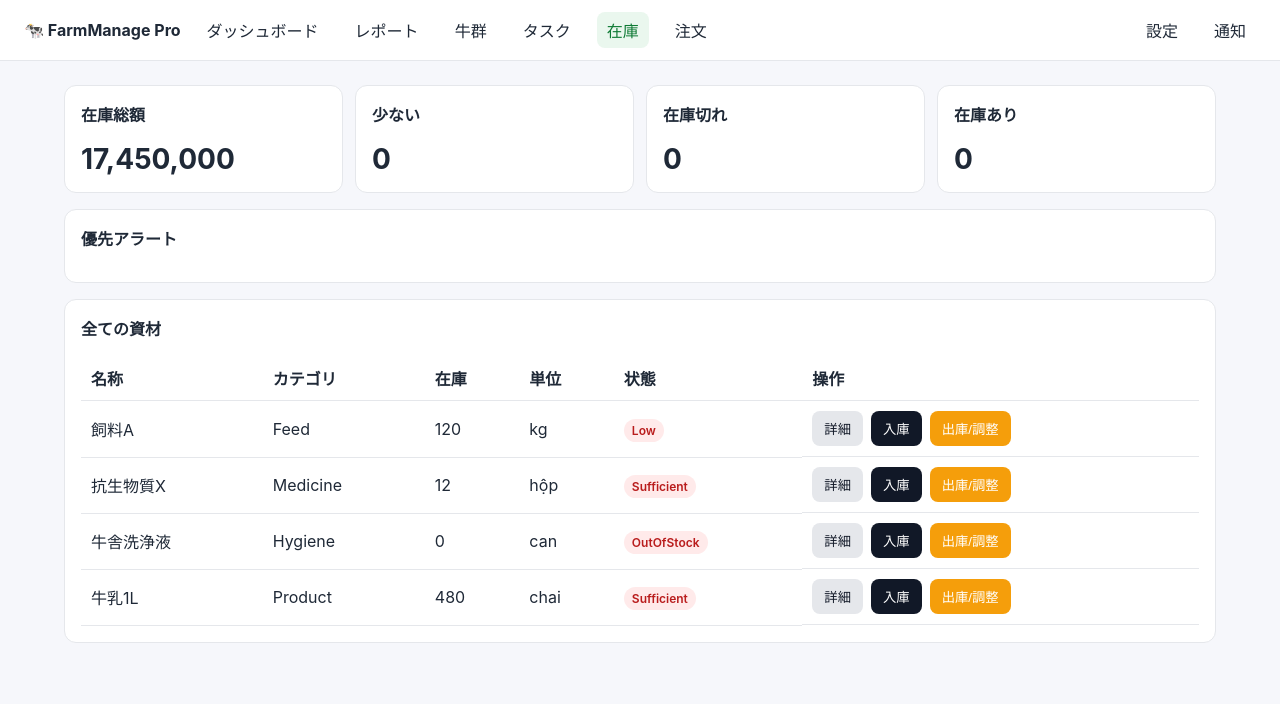
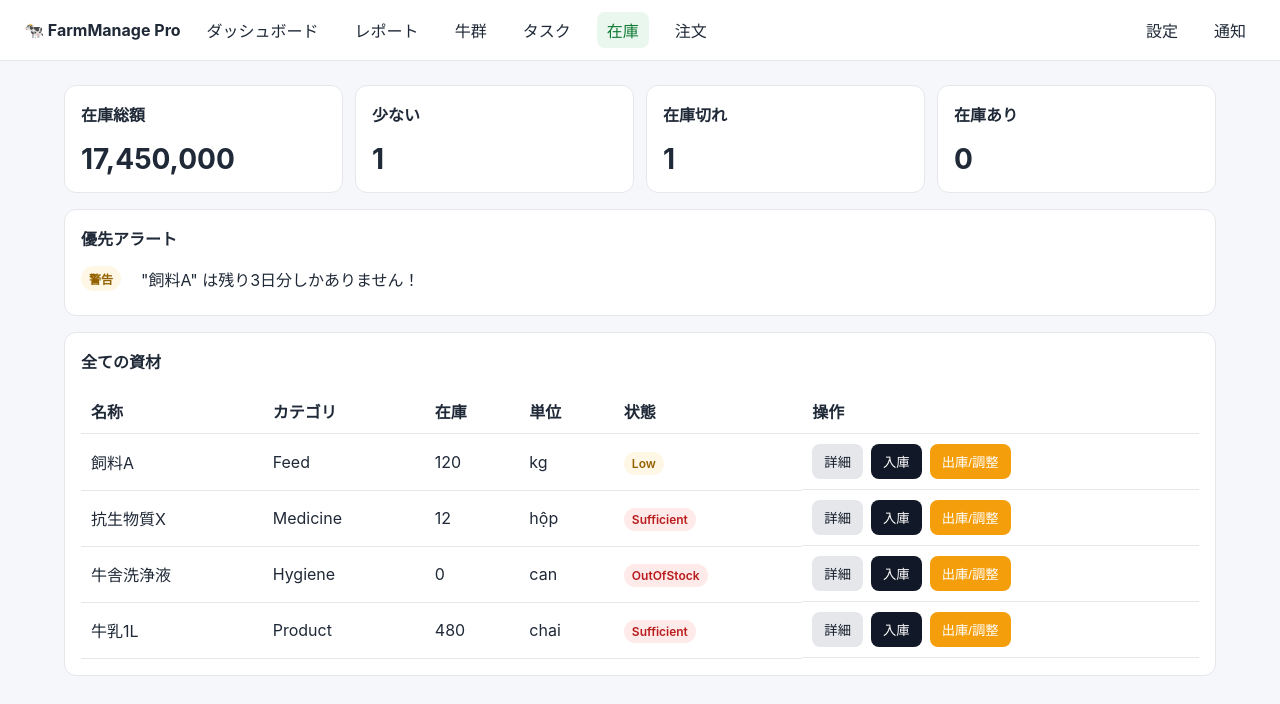
Before and after one commit to VuDang-Smile/cow_management, a React (Vite) app: page /farm/inventory in a window 1280 px wide. Shown: the top 704 px of the page. Built offline with nearby package versions, Linux system fonts and the light colour scheme.

Commit message:
Fix build

```diff
--- a/src/interfaces/farm.ts
+++ b/src/interfaces/farm.ts
@@ -44,6 +44,7 @@ export enum InventoryStatus {
   Sufficient = "Sufficient",
   Low = "Low",
   OutOfStock = "OutOfStock",
+  Available = "Available",
 }
 
 export enum InventoryCategory {
--- a/src/pages/farm/Inventory.tsx
+++ b/src/pages/farm/Inventory.tsx
@@ -1,12 +1,13 @@
 import Card from '../../components/Card'
 import { inventoryItems } from '../../mocks/farm'
 import { useI18n } from '../../i18n'
+import { InventoryStatus } from '../../interfaces'
 
 export default function Inventory(){
   const { t } = useI18n()
-  const low = inventoryItems.filter(i=> i.status==='Sắp hết')
-  const out = inventoryItems.filter(i=> i.status==='Hết hàng')
-  const ok = inventoryItems.filter(i=> i.status==='Đủ hàng')
+  const low = inventoryItems.filter(i=> i.status===InventoryStatus.Low)
+  const out = inventoryItems.filter(i=> i.status===InventoryStatus.OutOfStock)
+  const ok = inventoryItems.filter(i=> i.status===InventoryStatus.Available)
 
   return (
     <div className="grid" style={{ gap: 16 }}>
@@ -46,7 +47,7 @@ export default function Inventory(){
                 <td>{i.quantity}</td>
                 <td>{i.unit}</td>
                 <td>
-                  <span className={`badge ${i.status==='Đủ hàng'?'green': i.status==='Sắp hết'?'yellow':'red'}`}>{i.status}</span>
+                  <span className={`badge ${i.status === InventoryStatus.Available ? 'green' : i.status === InventoryStatus.Low ? 'yellow' : 'red'}`}>{i.status}</span>
                 </td>
                 <td className="actions">
                   <button className="btn secondary">{t('view_detail')}</button>
--- a/src/pages/user/Home.tsx
+++ b/src/pages/user/Home.tsx
@@ -1,5 +1,5 @@
 import { sampleCowStatus } from '../../mocks/user'
-import { Link, NavLink } from 'react-router-dom'
+import { Link } from 'react-router-dom'
 import BottomBar from './BottomBar'
 import { useI18n } from '../../i18n'
 
```
Also changed, not shown: 1 other file (tests, documents, lock files or other folders).
